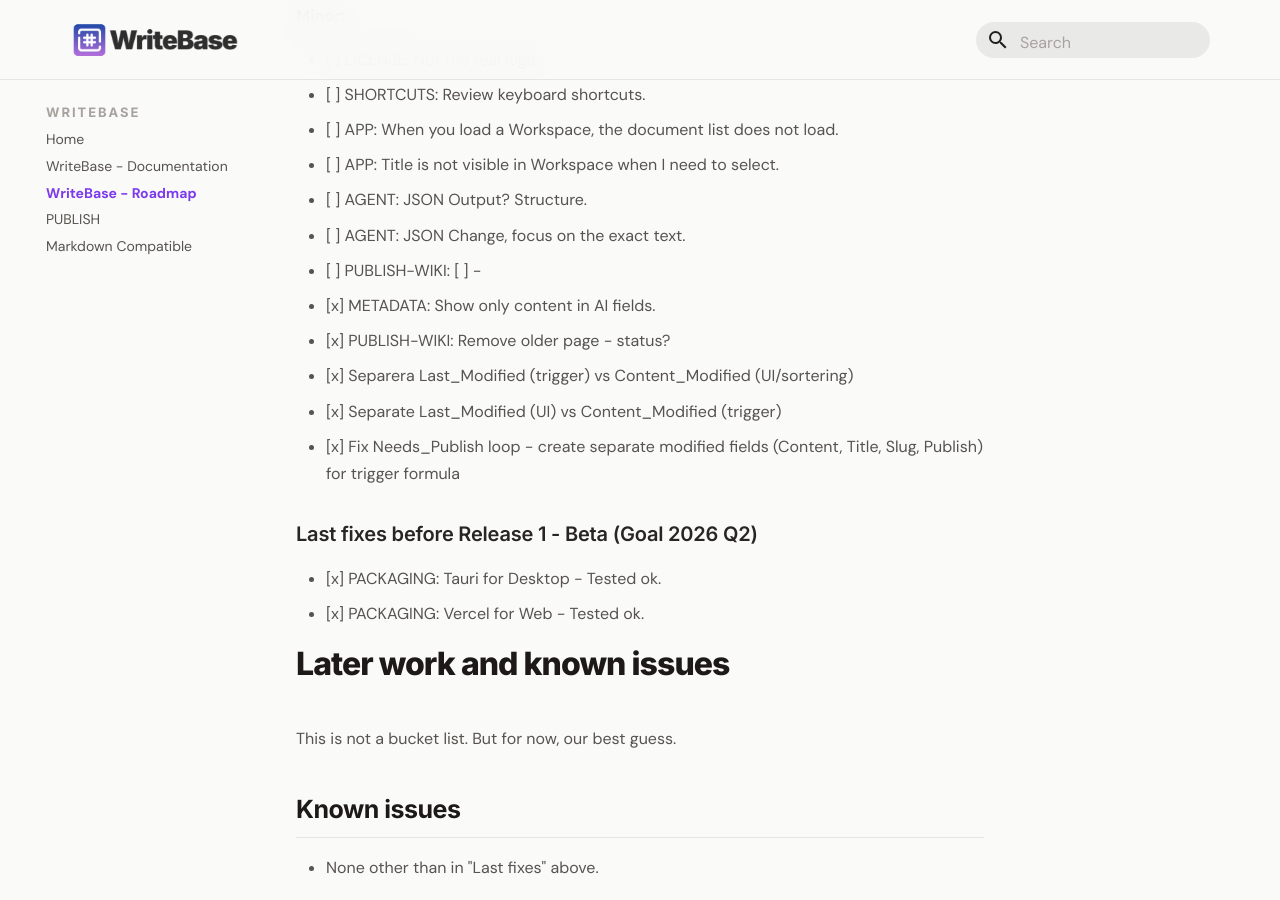
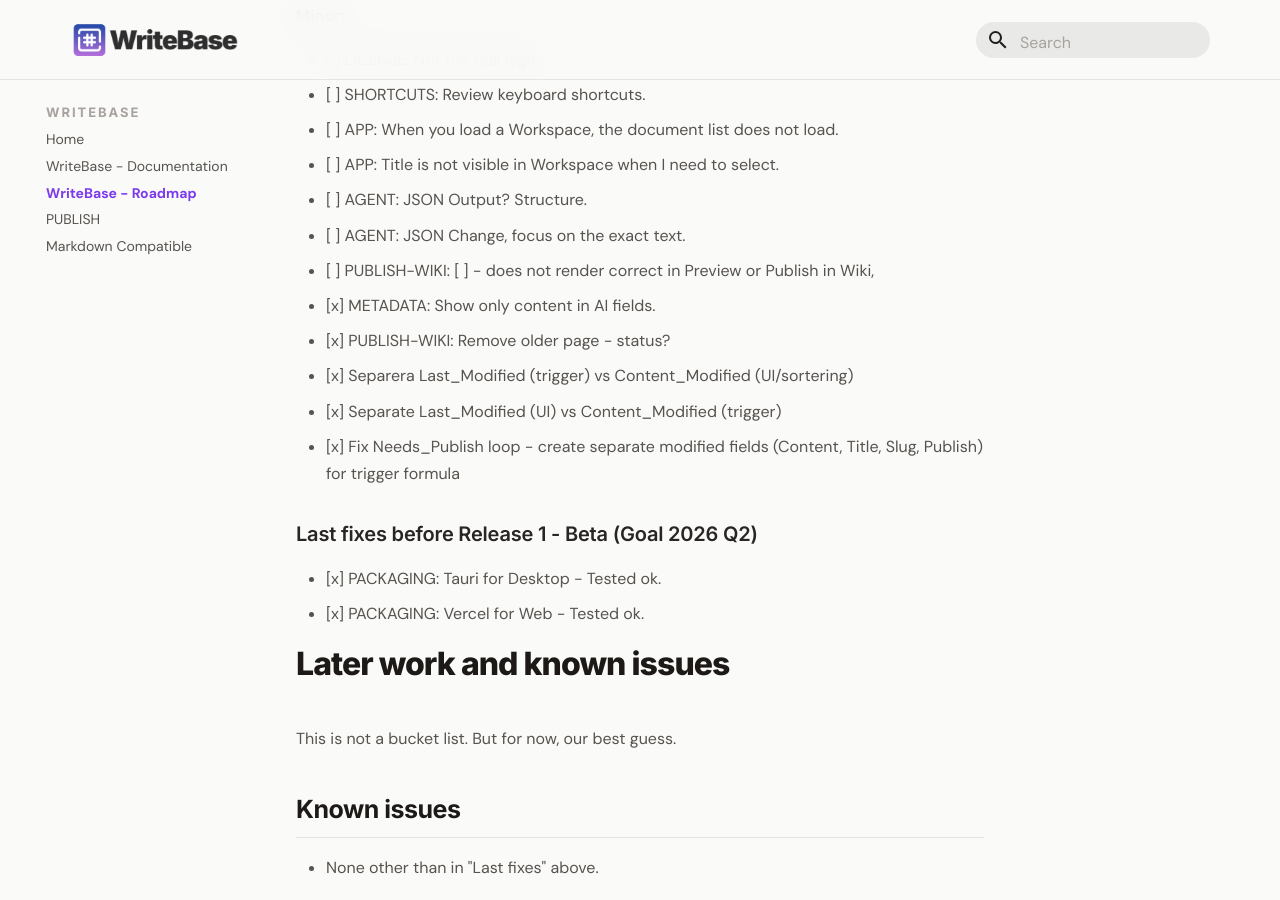
Before and after one commit to larssonhthomas-afk/writebase-docs, an MkDocs documentation site: the page built from docs/009-writebase-roadmap.md, in a window 1280 px wide and 900 px high, scrolled down 853 px. Built offline with MkDocs 1.6.1 and Material for MkDocs 9.7.7, drawn with Linux system fonts in a browser that asks for light colours; some web fonts are replaced.

Commit message:
Update 009-writebase-roadmap.md

```diff
--- a/docs/009-writebase-roadmap.md
+++ b/docs/009-writebase-roadmap.md
@@ -43,7 +43,7 @@ This Backlog has a priority 1-3.
 - [ ] APP: Title is not visible in Workspace when I need to select.
 - [ ] AGENT: JSON Output? Structure.
 - [ ] AGENT: JSON Change, focus on the exact text.
-- [ ] PUBLISH-WIKI: [ ] -
+- [ ] PUBLISH-WIKI: [ ] - does not render correct in Preview or Publish in Wiki,
 
 - [x] METADATA: Show only content in AI fields.
 - [x] PUBLISH-WIKI: Remove older page - status?
```
